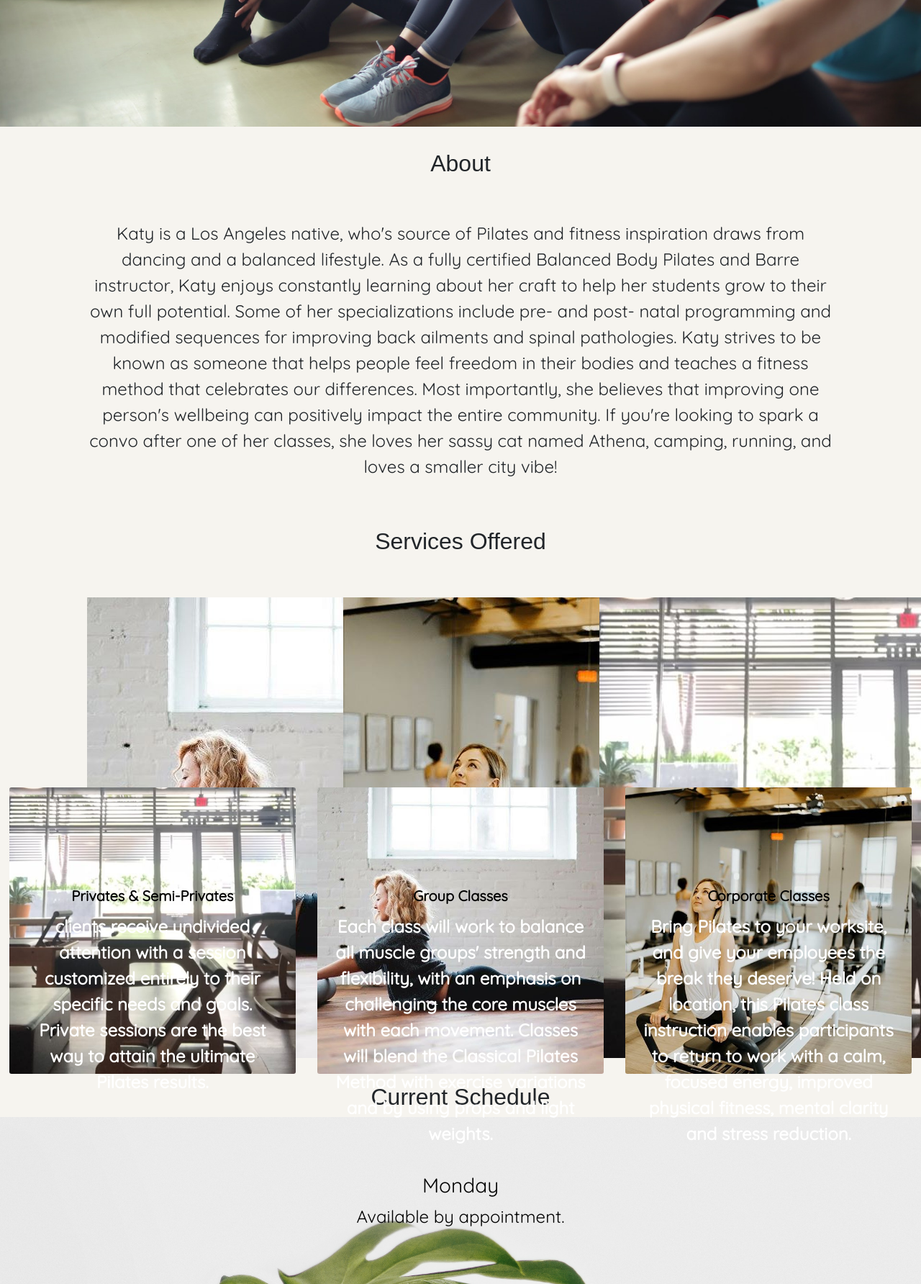
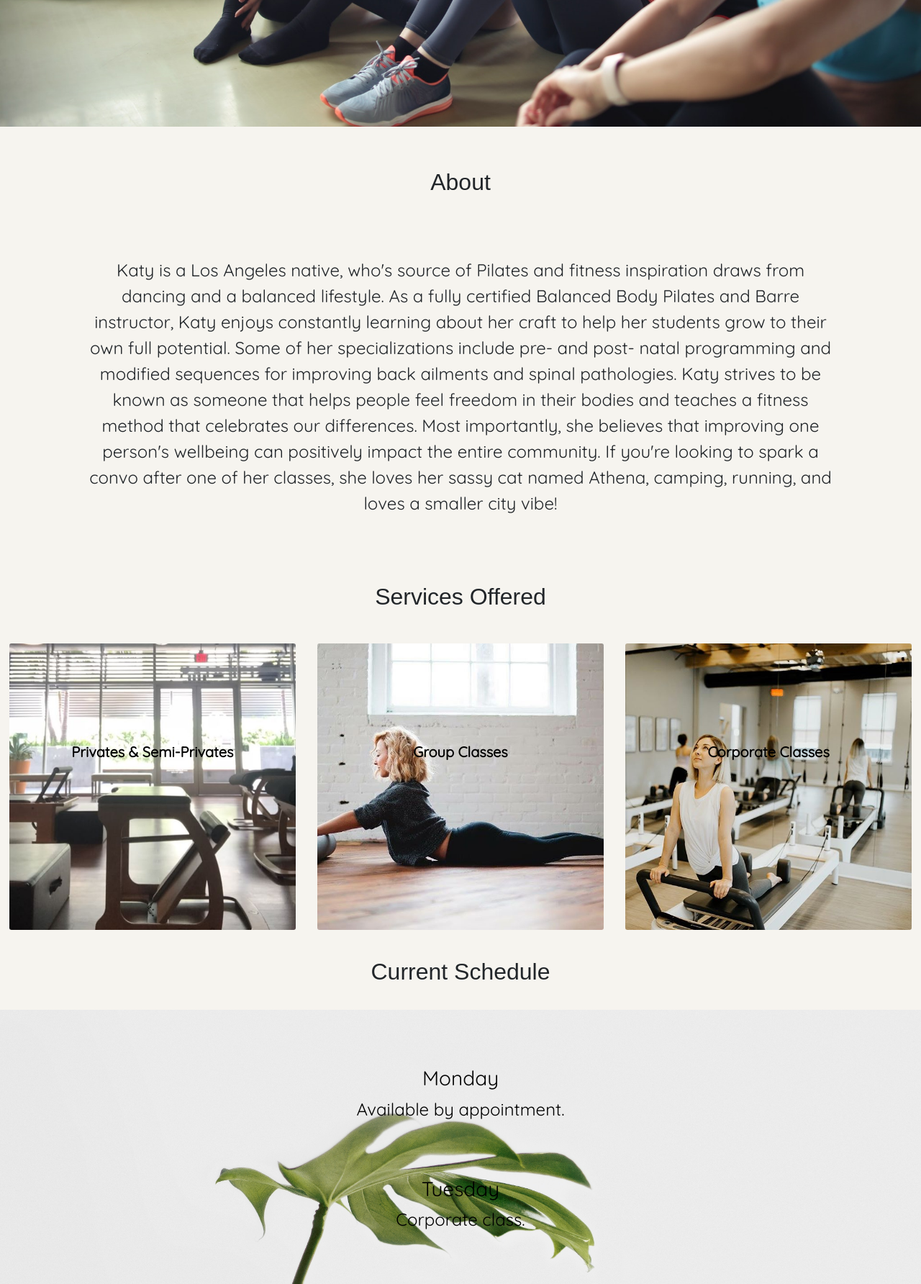
Before and after one commit to elowskya/code-playground, a PHP site: page / in a window 1280 px wide; the page is wider, and only the part inside the window is pictured. Shown: the part 680-2464 px from the top of that part at 72% size. Run offline with PHP 8.4, Linux system fonts and the light colour scheme.

Commit message:
updated layout

```diff
--- a/index.html
+++ b/index.html
@@ -51,7 +51,7 @@
               <hr class="my-4">
               <p>
               <!-- <ol class="breadcrumb align-items-center"> -->
-                <li class="breadcrumb-item active" aria-current="page"><a href="#About">About</a></li>
+                <!-- <li class="breadcrumb-item active" aria-current="page"><a href="#About">About</a></li> -->
                 <li class="breadcrumb-item"><a href="#services">Services</a></li>
                 <li class="breadcrumb-item"><a href="#schedule">Schedule</a></li>
                 <li class="breadcrumb-item"><a href="#contact">Contact</a></li>
@@ -93,63 +93,55 @@
       </div>
     </div>
 
-    <div> <h2>Services Offered</h2></div>
+    <div id="services"> <h2>Services Offered</h2></div>
 
-    <div class="container">
-        <div class="row">
-          <div class="col-sm">
+<!--
               <div class="img__wrap">
                   <img class="img__img" src="./public/images/cobraPose.jpg" />
                   <div class="img__description_layer">
                     <p class="img__description">This image looks super neat.</p>
                   </div>
                 </div>
-          </div>
 
-          <div class="col-sm">
             <div class="img__wrap">
                 <img class="img__img" src="./public/images/anotherPose.jpg" />
                 <div class="img__description_layer">
                   <p class="img__description">This image looks super neat.</p>
                 </div>
               </div>
-          </div>
-          <div class="col-sm">
+
               <div class="img__wrap">
                   <img class="img__img" src="./public/images/pilatesRoom.jpg" />
                   <div class="img__description_layer">
                     <p class="img__description">This image looks super neat.</p>
                   </div>
-                </div>
-          </div>
-        </div>
-      </div>
+                </div> -->
 
     <div class="card-deck">
-        <div class="card bg-light text-white">
+        <div class="card bg-light text-white img__wrap">
             <img class="card-img" src="./public/images/pilatesRoom.jpg" alt="Pilates Room">
             <div class="card-img-overlay">
               <h5 class="card-title">Privates & Semi-Privates</h5>
-              <p class="card-text">clients receive undivided attention	with a session customized entirely to their
+              <p class="card-text img__description_layer img__description">clients receive undivided attention	with a session customized entirely to their
                 specific needs and goals.	Private sessions are the best way to attain the ultimate Pilates results.</p>
               <!-- <p class="card-text">Last updated 3 mins ago</p> -->
             </div>
           </div>
-          <div class="card bg-light text-white">
+          <div class="card bg-light text-white img__wrap">
               <img class="card-img" src="./public/images/cobraPose.jpg" alt="Group Classes">
               <div class="card-img-overlay">
                 <h5 class="card-title">Group Classes</h5>
-                <p class="card-text">Each class will work to balance all muscle groups' strength and flexibility, with
+                <p class="card-text img__description_layer img__description">Each class will work to balance all muscle groups' strength and flexibility, with
                   an emphasis on challenging the core muscles with each movement.
                    Classes will blend the Classical Pilates Method with exercise variations and by using props and light weights.</p>
                 <!-- <p class="card-text">Last updated 3 mins ago</p> -->
               </div>
             </div>
-            <div class="card bg-light text-white">
+            <div class="card bg-light text-white img__wrap">
                 <img class="card-img" src="./public/images/anotherPose.jpg" alt="Corporate Classes">
                 <div class="card-img-overlay">
                   <h5 class="card-title">Corporate Classes</h5>
-                  <p class="card-text">Bring Pilates to your worksite, and give your employees the break they deserve!
+                  <p class="card-text img__description_layer img__description">Bring Pilates to your worksite, and give your employees the break they deserve!
                     Held on location, this Pilates class instruction enables participants to return to work with a calm,
                     focused energy, improved physical fitness, mental clarity and stress reduction.</p>
                   <!-- <p class="card-text">Last updated 3 mins ago</p> -->
@@ -175,30 +167,26 @@
               <p>Downtown @ Pilates Studio 5-6am</p>
             </div>
 
-
-            <!--cta  -->
-            <!-- slider with images -->
-            <!-- book now -->
           </div>
 
-          <div><h2>
+          <div id="contact"><h2>
             Let's Connect!
           </h2></div>
 
           <div class="container" id="socialMediaBackground">
               <div class="row">
-                <div class="col">
+                <div class="col-4">
                     <a  class="socialMedia" href="https://www.facebook.com/pilateswithkatyjean/" alt="Katy's Facebook">
                       <i class="fab fa-facebook-square"></i></a>
 
                 </div>
-                <div class="col">
+                <div class="col-4">
                     <a class="socialMedia" href="https://www.instagram.com/miss.katy.pilates/" alt="Katy's Instagram">
                       <i class="fab fa-instagram">
                       </i></a>
                 </div>
 
-                <div class="col">
+                <div class="col-4">
                     <a class="socialMedia" href="" alt="Katy's Email">
                       <i class="fas fa-envelope"></i></a>
                 </div>
@@ -256,7 +244,7 @@
                                     </section> -->
 <!--
       </div> -->
-
+<div> <h2>Testimonials</h2></div>
       <div class="card-columns">
           <div class="card">
             <!-- <img class="card-img-top" src="..." alt="Card image cap"> -->
@@ -328,7 +316,7 @@
         </div>
         <!-- footer -->
 
-        <footer>
+        <footer id="footer">
         <div>
 
             <i class="fas fa-hammer"></i>
--- a/public/css/style.css
+++ b/public/css/style.css
@@ -254,9 +254,15 @@ section.testimonial {
 }
 
 
+#footer {
+    background-color: black;
+    padding: 3%;
+    color: white;
+
+}
+
 footer {
     background-color: lightgray;
-    padding: 4%;
 }
 
 .jumbotron {
@@ -290,8 +296,8 @@ footer {
   /* relevant styles */
   .img__wrap {
     position: relative;
-    height: 200px;
-    width: 257px;
+    height: cover;
+    width: cover;
   }
 
   .img__description_layer {
@@ -349,3 +355,7 @@ footer {
     height: 50vh;
 
   }
+
+  h2 {
+      padding: 2%;
+  }
```
